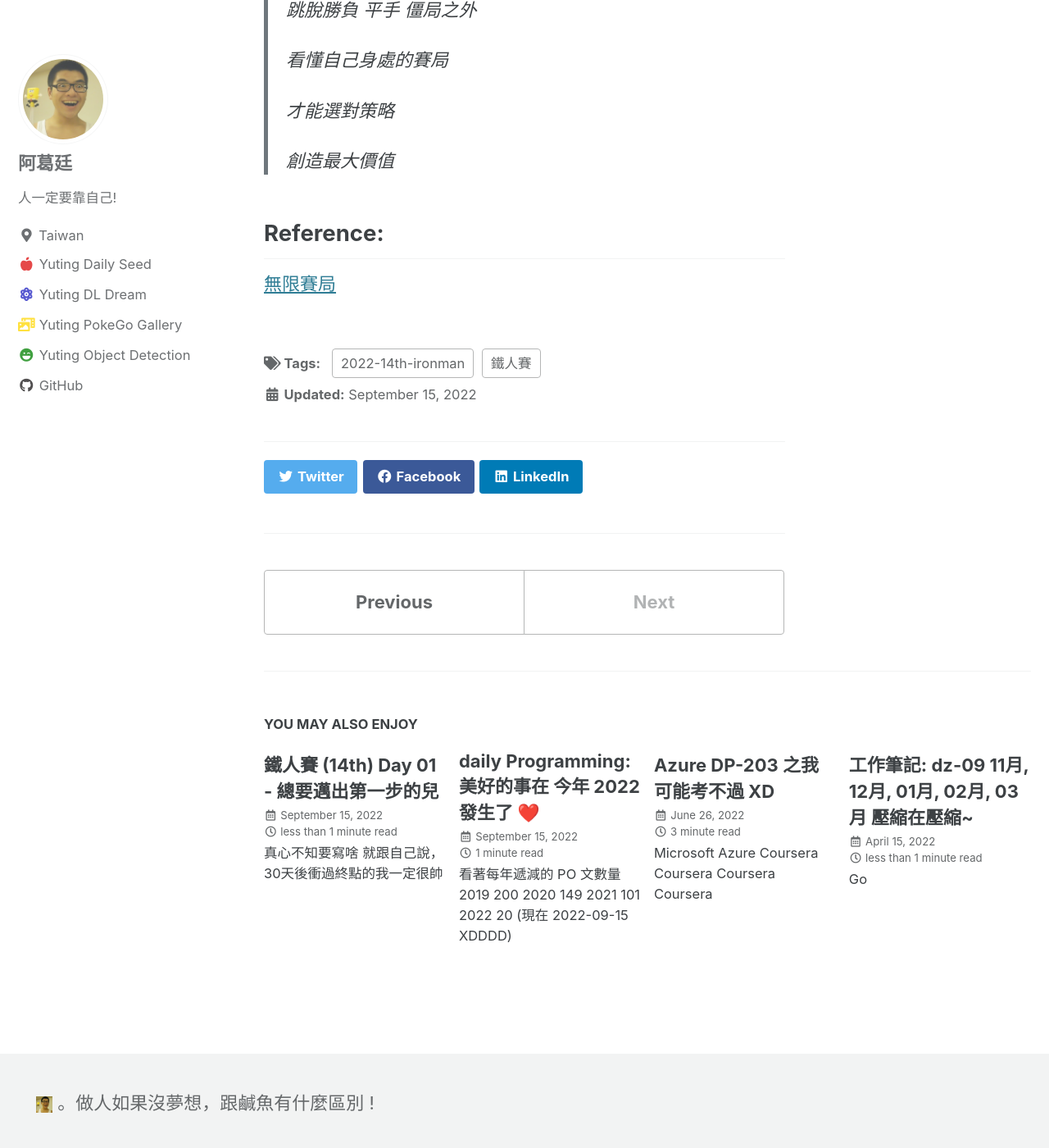
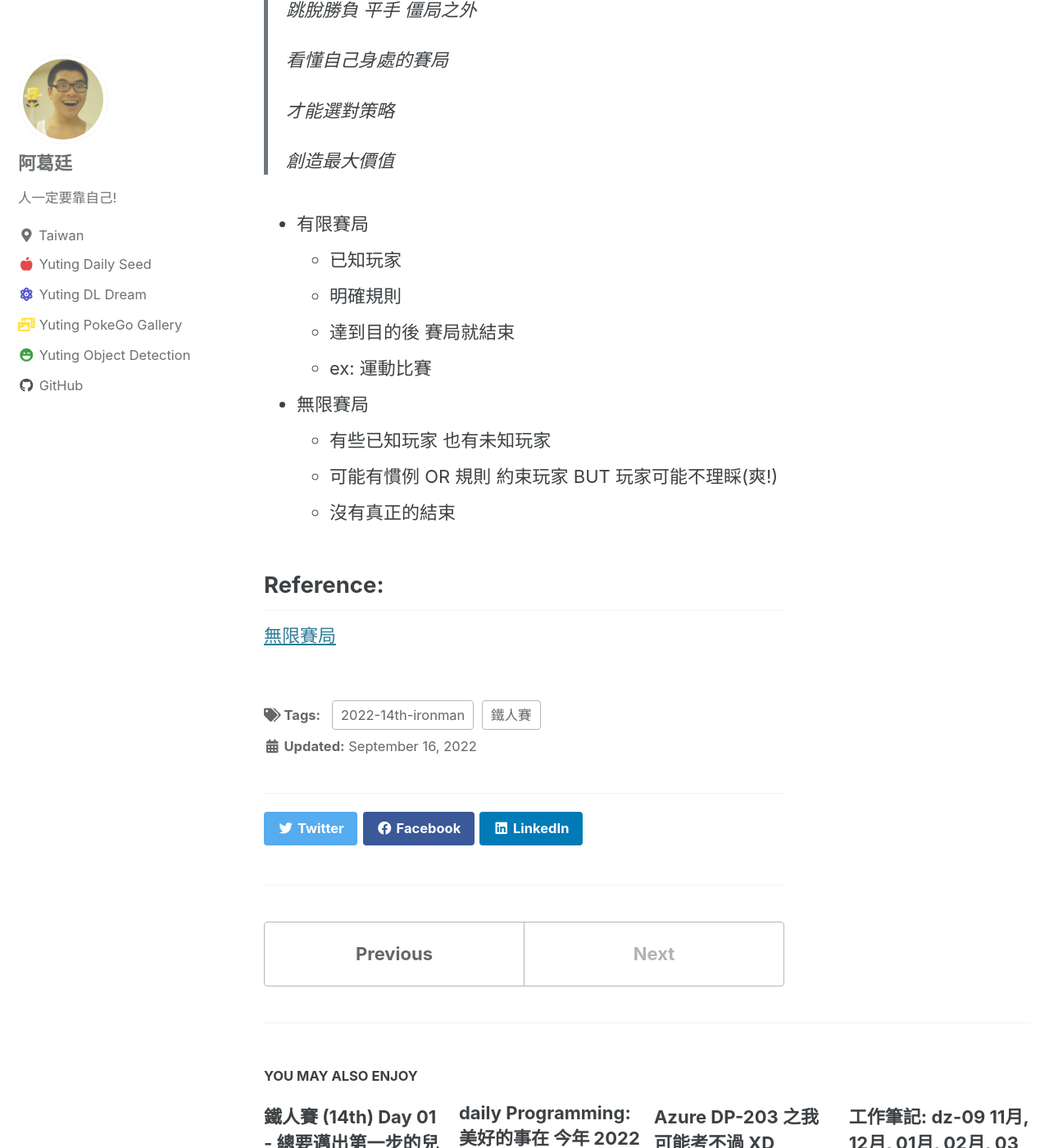
Before and after one commit to yuting3656/yutingblog, a Jekyll site: the page built from _posts/ithome/2022-ironman-14th/2022-09-16-ironman-14th-day02.md, in a window 1280 px wide and 1400 px high, scrolled down 361 px. Shown: the whole window at 82% size. Built offline with Jekyll 4.4.1, drawn with Linux system fonts in a browser that asks for light colours; cached includes are drawn as plain includes; some of the changed text lies outside the part shown.

Commit message:
[update] day 02

```diff
--- a/_posts/ithome/2022-ironman-14th/2022-09-15-ironman-14th-day02.md
+++ b/_posts/ithome/2022-ironman-14th/2022-09-16-ironman-14th-day02.md
@@ -14,7 +14,16 @@ tags: 2022-14th-ironman 鐵人賽
 >
 > 創造最大價值
 
+- 有限賽局
+    - 已知玩家
+    - 明確規則
+    - 達到目的後 賽局就結束
+    - ex: 運動比賽
 
+- 無限賽局
+    - 有些已知玩家 也有未知玩家
+    - 可能有慣例 OR 規則 約束玩家 BUT 玩家可能不理睬(爽!)
+    - 沒有真正的結束
 
 ## Reference:
 
```
Also changed, not shown: _posts/daily-programming/2022/2022-09-15-all-about-love.md (+6 -2 lines).
